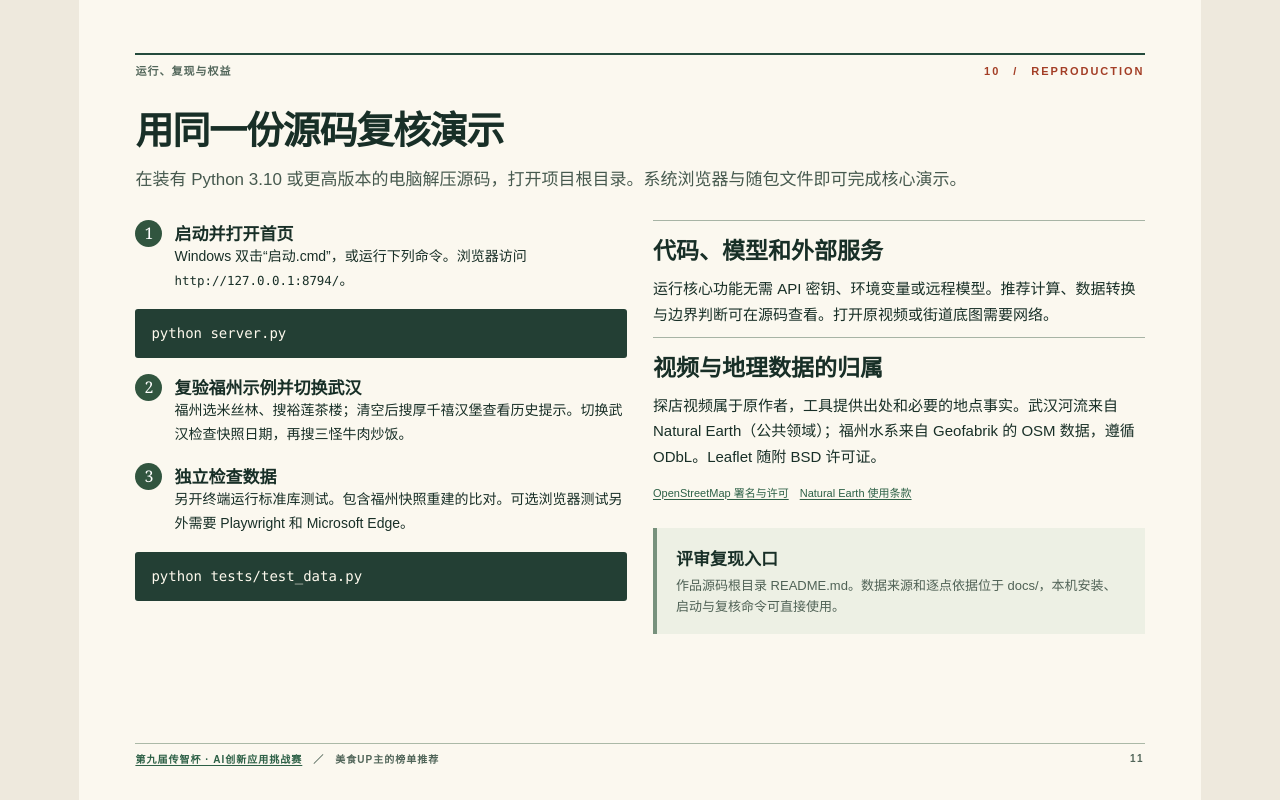
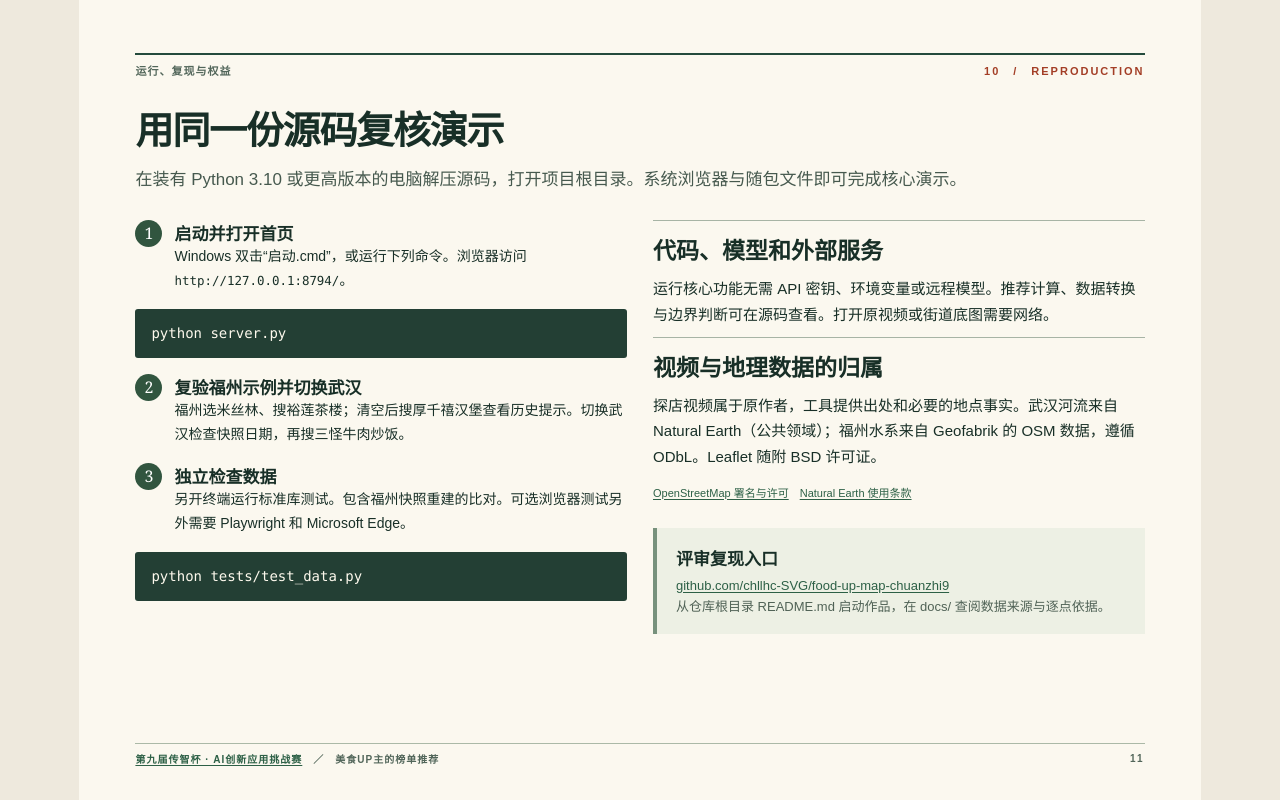
Before and after one commit to chllhc-SVG/food-up-map-chuanzhi9, a plain HTML site: page competition/source/booklet.html in a window 1280 px wide. Shown: the part 7922-8722 px from the top of the page. Drawn offline with Linux system fonts and the light colour scheme.

Commit message:
将已核实的新账号公开仓库写入技术说明及评委复现入口

```diff
--- a/competition/source/booklet.html
+++ b/competition/source/booklet.html
@@ -97,6 +97,6 @@
 <span class="code">python server.py</span><div class="step space"><i>2</i><div><h4>复验福州示例并切换武汉</h4><p>福州选米丝林、搜裕莲茶楼；清空后搜厚千禧汉堡查看历史提示。切换武汉检查快照日期，再搜三怪牛肉炒饭。</p></div></div>
 <div class="step"><i>3</i><div><h4>独立检查数据</h4><p>另开终端运行标准库测试。包含福州快照重建的比对。可选浏览器测试另外需要 Playwright 和 Microsoft Edge。</p></div></div><span class="code">python tests/test_data.py</span></div>
 <div><div class="rule"><h3>代码、模型和外部服务</h3><p>运行核心功能无需 API 密钥、环境变量或远程模型。推荐计算、数据转换与边界判断可在源码查看。打开原视频或街道底图需要网络。</p></div><div class="rule"><h3>视频与地理数据的归属</h3><p>探店视频属于原作者，工具提供出处和必要的地点事实。武汉河流来自 Natural Earth（公共领域）；福州水系来自 Geofabrik 的 OSM 数据，遵循 ODbL。Leaflet 随附 BSD 许可证。</p><p class="tiny space"><a class="cite" href="https://www.openstreetmap.org/copyright">OpenStreetMap 署名与许可</a>　<a class="cite" href="https://www.naturalearthdata.com/about/terms-of-use/">Natural Earth 使用条款</a></p></div>
-<div class="inset space"><h4>评审复现入口</h4><p class="sm" id="repo-link">作品源码根目录 README.md。数据来源和逐点依据位于 docs/，本机安装、启动与复核命令可直接使用。</p></div></div></div>
+<div class="inset space"><h4>评审复现入口</h4><p class="sm" id="repo-link"><a class="cite" href="https://github.com/chllhc-SVG/food-up-map-chuanzhi9">github.com/chllhc-SVG/food-up-map-chuanzhi9</a><br>从仓库根目录 README.md 启动作品，在 docs/ 查阅数据来源与逐点依据。</p></div></div></div>
 <div class="foot"><span><a class="cite" href="https://www.boxuegu.com/matchTrack/detail/?id=10039">第九届传智杯 · AI创新应用挑战赛</a>　／　美食UP主的榜单推荐</span><span>11</span></div></section>
 </body></html>
```
Also changed, not shown: 2 other files.
